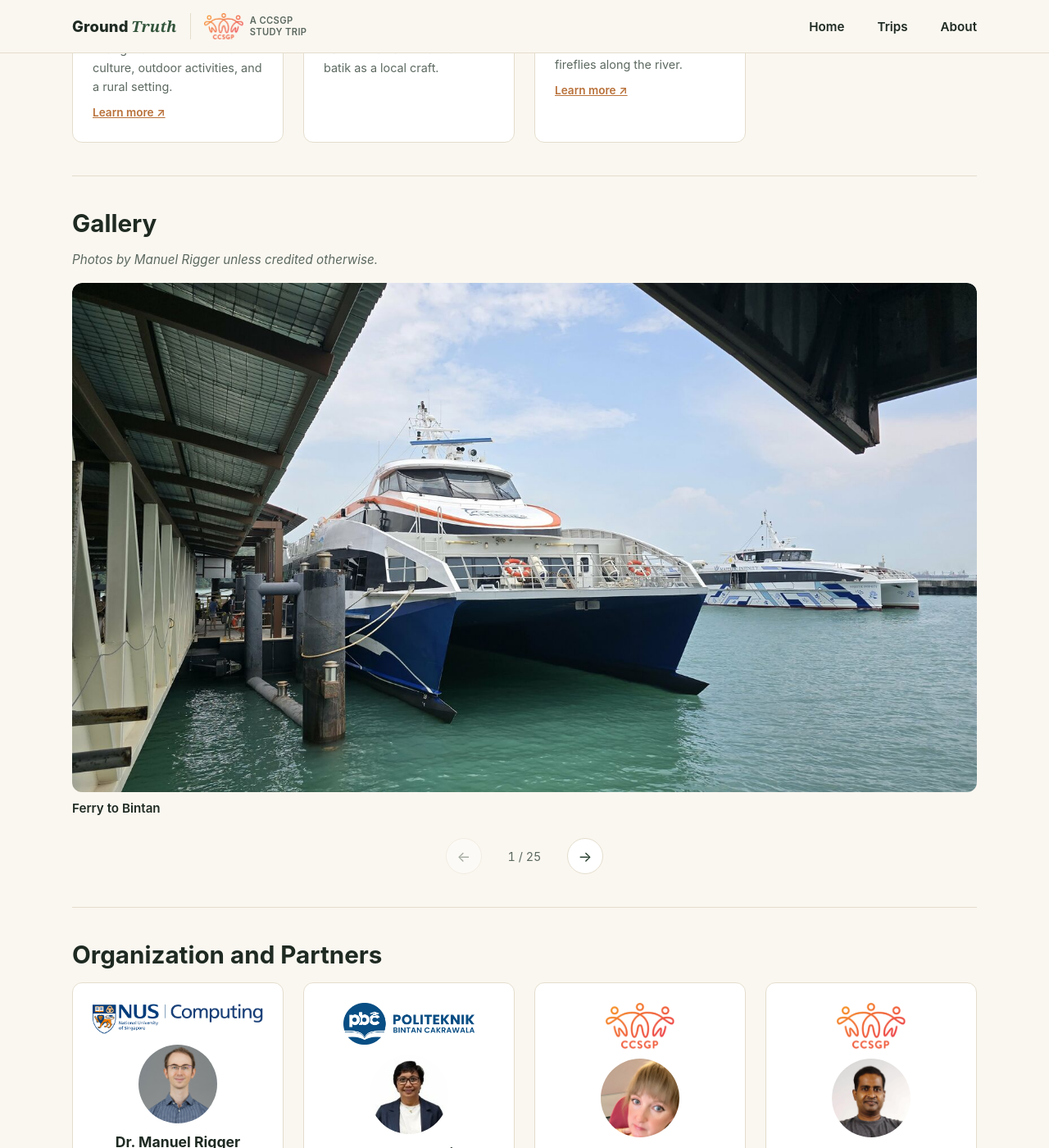
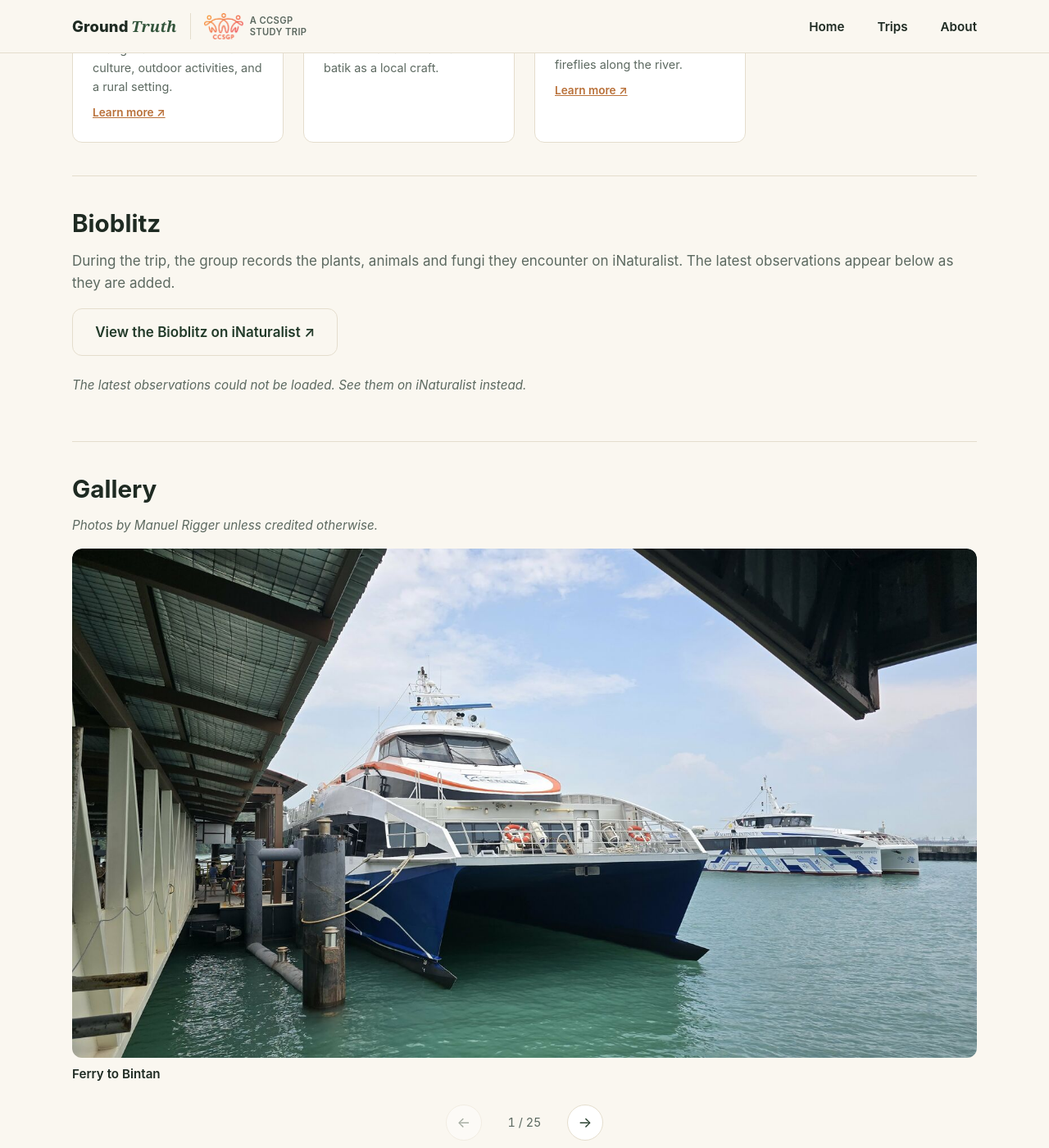
Before and after one commit to groundtruthtrips/groundtruthtrips.github.io, a Jekyll site: the page built from _editions/bintan-2026.md, in a window 1280 px wide and 1400 px high, scrolled down 4092 px. Shown: the whole window at 82% size. Built offline with Jekyll 4.4.1, drawn with Linux system fonts in a browser that asks for light colours.

Commit message:
Add Bioblitz section and fix gallery skipping on mobile
- Add a Bioblitz section linking to the iNaturalist project and showing
  its latest observations via the public iNaturalist API.
- Fix the carousel index ignoring the gap between slides, which made the
  next button skip every other photo on narrow screens; stop fast swipes
  at each photo with scroll-snap-stop.

Co-Authored-By: Claude Opus 5.5 <noreply@anthropic.com>

```diff
--- a/_editions/bintan-2026.md
+++ b/_editions/bintan-2026.md
@@ -80,6 +80,11 @@ schedule:
     plan: "Classroom project work and preparation for final presentations"
   - date: "Fri 18 Dec"
     plan: "Final project presentations, closing and return to Singapore"
+
+bioblitz:
+  url: "https://www.inaturalist.org/projects/groundtruth-trip-bintan-2026-bioblitz"
+  project: "groundtruth-trip-bintan-2026-bioblitz"   # iNaturalist project slug or id
+  description: "During the trip, the group records the plants, animals and fungi they encounter on iNaturalist. The latest observations appear below as they are added."
 
 resources:
   - label: "Packing list"
--- a/_layouts/edition.html
+++ b/_layouts/edition.html
@@ -155,6 +155,22 @@ layout: default
     </section>
     {% endif %}
 
+    {% if page.bioblitz and page.bioblitz.url %}
+    <section class="edition-section" aria-labelledby="bioblitz-heading">
+      <h2 id="bioblitz-heading">Bioblitz</h2>
+      {% if page.bioblitz.description %}<p>{{ page.bioblitz.description }}</p>{% endif %}
+      <a class="button button--secondary" href="{{ page.bioblitz.url | escape }}" target="_blank" rel="noopener noreferrer">View the Bioblitz on iNaturalist &#8599;</a>
+      {% if page.bioblitz.project %}
+        <div class="observations" data-inat-project="{{ page.bioblitz.project | escape }}" data-inat-limit="12">
+          <p class="edition-section__note observations__status" aria-live="polite">Loading the latest observations&hellip;</p>
+          <ul class="observations__grid" hidden></ul>
+        </div>
+        <noscript><p class="edition-section__note">Enable JavaScript to see the latest observations here.</p></noscript>
+        <script src="{{ '/assets/js/inaturalist.js' | relative_url }}" defer></script>
+      {% endif %}
+    </section>
+    {% endif %}
+
     {% if page.gallery and page.gallery.size > 0 %}
     <section class="edition-section" aria-labelledby="gallery-heading">
       <h2 id="gallery-heading">Gallery</h2>
--- a/assets/css/main.scss
+++ b/assets/css/main.scss
@@ -842,6 +842,69 @@ button { font-family: inherit; }
   &:hover { color: var(--color-primary-dark); }
 }
 
+// iNaturalist Bioblitz observations (filled in by assets/js/inaturalist.js)
+.observations {
+  margin-top: var(--space-3);
+}
+
+.observations__grid {
+  display: grid;
+  grid-template-columns: repeat(auto-fill, minmax(10rem, 1fr));
+  gap: var(--space-2);
+  margin: 0;
+  padding: 0;
+  list-style: none;
+
+  &[hidden] { display: none; }
+}
+
+.observation {
+  a {
+    display: block;
+    height: 100%;
+    background: var(--color-surface);
+    border: 1px solid var(--color-border);
+    border-radius: var(--radius-md);
+    overflow: hidden;
+    color: inherit;
+    text-decoration: none;
+    transition: border-color 0.15s ease;
+
+    &:hover { border-color: var(--color-primary); }
+  }
+
+  img {
+    display: block;
+    width: 100%;
+    aspect-ratio: 1;
+    object-fit: cover;
+    background: var(--color-bg-alt);
+  }
+}
+
+.observation__body {
+  padding: 0.6rem 0.75rem 0.75rem;
+}
+
+.observation__name {
+  margin: 0;
+  font-size: 0.9rem;
+  font-weight: 600;
+  color: var(--color-text) !important;
+  line-height: 1.3;
+}
+
+.observation__sci {
+  margin: 0.1rem 0 0;
+  font-size: 0.8rem;
+  font-style: italic;
+}
+
+.observation__meta {
+  margin: 0.35rem 0 0;
+  font-size: 0.75rem;
+}
+
 // Gallery grid
 // Gallery carousel (scroll-snap; prev/next buttons added by assets/js/carousel.js)
 .carousel__track {
@@ -864,6 +927,7 @@ button { font-family: inherit; }
   flex: 0 0 100%;
   margin: 0;
   scroll-snap-align: start;
+  scroll-snap-stop: always;   // a fast swipe on touch screens stops at each photo
 
   img {
     display: block;
--- a/assets/js/carousel.js
+++ b/assets/js/carousel.js
@@ -9,13 +9,23 @@ document.querySelectorAll("[data-carousel]").forEach(function (carousel) {
   var current = carousel.querySelector("[data-carousel-current]");
   if (slides.length < 2) return;
 
+  // Scroll position of each slide within the track (accounts for the gap
+  // between slides, which a plain scrollLeft / slideWidth would ignore).
+  function slideLeft(i) {
+    return slides[i].offsetLeft - slides[0].offsetLeft;
+  }
+
   function index() {
-    return Math.round(track.scrollLeft / slides[0].offsetWidth);
+    var best = 0;
+    for (var i = 1; i < slides.length; i++) {
+      if (Math.abs(slideLeft(i) - track.scrollLeft) < Math.abs(slideLeft(best) - track.scrollLeft)) best = i;
+    }
+    return best;
   }
 
   function go(i) {
     i = Math.max(0, Math.min(slides.length - 1, i));
-    track.scrollTo({ left: slides[i].offsetLeft - track.offsetLeft, behavior: "smooth" });
+    track.scrollTo({ left: slideLeft(i), behavior: "smooth" });
   }
 
   function update() {
--- /dev/null
+++ b/assets/js/inaturalist.js
@@ -0,0 +1,71 @@
+// Shows the latest observations of an iNaturalist project, using the public
+// iNaturalist API (https://api.inaturalist.org/v1/docs/). Without JavaScript,
+// or if the API is unreachable, the link to the project page still works.
+document.querySelectorAll("[data-inat-project]").forEach(function (box) {
+  var status = box.querySelector(".observations__status");
+  var grid = box.querySelector(".observations__grid");
+  var limit = box.getAttribute("data-inat-limit") || "12";
+  var url = "https://api.inaturalist.org/v1/observations?photos=true&order=desc&order_by=created_at" +
+    "&per_page=" + encodeURIComponent(limit) +
+    "&project_id=" + encodeURIComponent(box.getAttribute("data-inat-project"));
+
+  function el(tag, className, text) {
+    var node = document.createElement(tag);
+    if (className) node.className = className;
+    if (text) node.textContent = text;
+    return node;
+  }
+
+  fetch(url)
+    .then(function (response) {
+      if (!response.ok) throw new Error("HTTP " + response.status);
+      return response.json();
+    })
+    .then(function (data) {
+      var results = data.results || [];
+      if (results.length === 0) {
+        status.textContent = "No observations yet. They will appear here once the Bioblitz starts during the trip.";
+        return;
+      }
+      results.forEach(function (obs) {
+        var taxon = obs.taxon || {};
+        var common = taxon.preferred_common_name;
+        var scientific = taxon.name;
+        var photo = obs.photos && obs.photos[0];
+
+        var link = el("a");
+        link.href = obs.uri || ("https://www.inaturalist.org/observations/" + obs.id);
+        link.target = "_blank";
+        link.rel = "noopener noreferrer";
+
+        if (photo && photo.url) {
+          var img = el("img");
+          img.src = photo.url.replace("/square.", "/medium.");
+          img.alt = common || scientific || "Observation photo";
+          img.loading = "lazy";
+          if (photo.attribution) img.title = photo.attribution;
+          link.appendChild(img);
+        }
+
+        var body = el("div", "observation__body");
+        body.appendChild(el("p", "observation__name", common || scientific || "Unidentified"));
+        if (common && scientific) body.appendChild(el("p", "observation__sci", scientific));
+        // Non-breaking hyphens keep dates like 2026-12-09 on one line.
+        var date = obs.observed_on && obs.observed_on.replace(/-/g, "\u2011");
+        var meta = [obs.user && obs.user.login, date].filter(Boolean).join(" · ");
+        if (meta) body.appendChild(el("p", "observation__meta", meta));
+        link.appendChild(body);
+
+        var item = el("li", "observation");
+        item.appendChild(link);
+        grid.appendChild(item);
+      });
+      status.textContent = data.total_results > results.length
+        ? "Latest " + results.length + " of " + data.total_results + " observations."
+        : results.length + (results.length === 1 ? " observation" : " observations") + " so far.";
+      grid.hidden = false;
+    })
+    .catch(function () {
+      status.textContent = "The latest observations could not be loaded. See them on iNaturalist instead.";
+    });
+});
```
Also changed, not shown: README.md.
